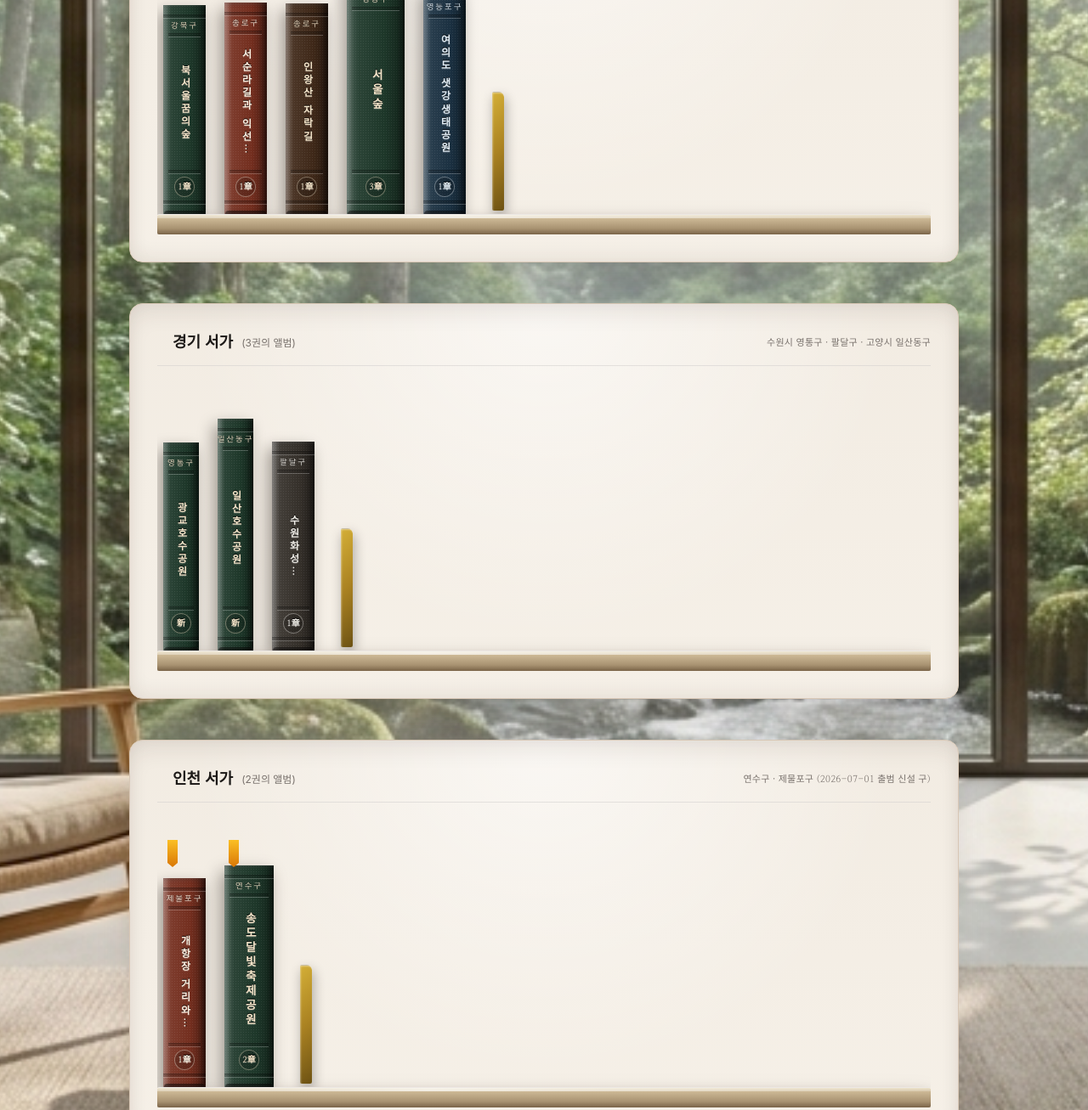
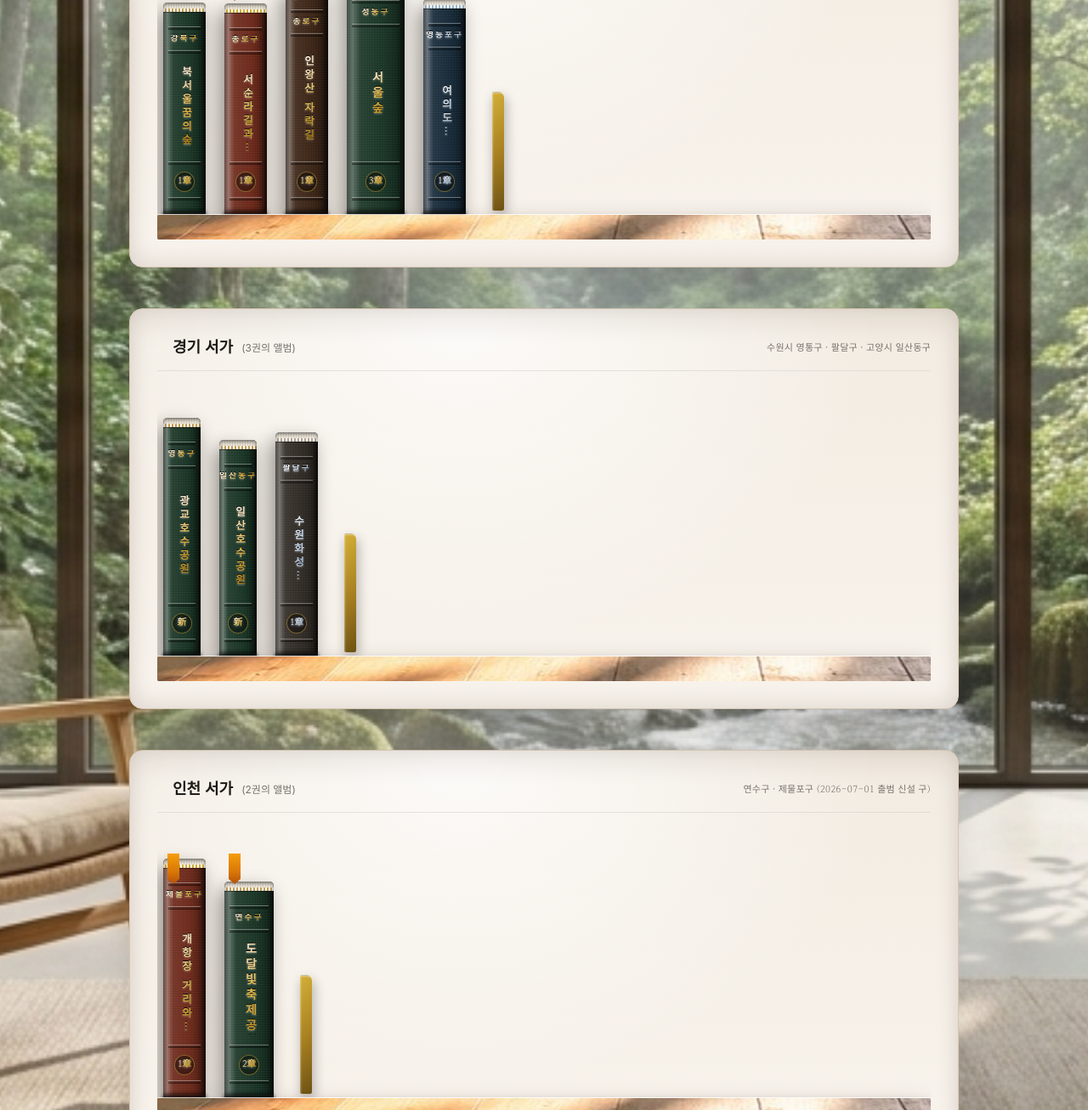
Before and after one commit to wikys0609-tech/picnic, an Astro site: page / in a window 1280 px wide. Shown: the part 840-2147 px from the top of the page at 85% size. Built offline with nearby package versions, Linux system fonts and the light colour scheme; Astro itself is replaced by a stand-in of ours; a web font is replaced by a local one.

Commit message:
feat(design): implement photorealistic oak wood shelves, clothbound textures, exposed paper headcaps, and gold foil debossing

```diff
--- a/src/components/bookshelf/BookSpine.astro
+++ b/src/components/bookshelf/BookSpine.astro
@@ -19,54 +19,54 @@ const isRecent = latestWalk
   ? (new Date('2026-09-27').getTime() - new Date(latestWalk.data.date).getTime()) / (1000 * 60 * 60 * 24) <= 7
   : false;
 
-// 장소 ID 기반 결정적 높이 (245px ~ 280px)
+// 장소 ID 기반 결정적 높이 (245px ~ 285px)
 const idHash = place.id.split('').reduce((acc, char) => acc + char.charCodeAt(0), 0);
-const spineHeight = 245 + (idHash % 36);
+const spineHeight = 248 + (idHash % 34);
 
-// 방문 횟수에 비례하는 두께 (42px ~ 68px)
-let spineWidth = 42;
+// 방문 횟수에 비례하는 두께 (44px ~ 68px)
+let spineWidth = 44;
 if (walkCount === 1) spineWidth = 50;
 else if (walkCount === 2) spineWidth = 58;
 else if (walkCount >= 3) spineWidth = 68;
 
-// 고급 서재 양장본 패브릭 & 금박/은박 팔레트
+// 실사풍 양장본 도록 패브릭 베이스 컬러 및 박(Foil) 종류
 interface SpineTheme {
   bg: string;
-  foil: string;
+  foilClass: string;
   accent: string;
-  ribbon: string;
+  headband: string;
 }
 
 const themeMap: Record<string, SpineTheme> = {
   공원: {
-    bg: '#1E382A', // 깊고 품격 있는 솔숲 그린
-    foil: '#F5E6CA', // 샴페인 웜골드박
-    accent: '#2F523D',
-    ribbon: '#F59E0B',
+    bg: '#183424', // 깊은 브리티시 포레스트 그린 클로스
+    foilClass: 'gold-foil-stamping',
+    accent: '#234C34',
+    headband: '#C5A059',
   },
   동네: {
-    bg: '#752F1F', // 따뜻하고 깊은 테라코타 클로스
-    foil: '#FDF1E2', // 크림 로즈골드박
-    accent: '#96412D',
-    ribbon: '#FBBF24',
+    bg: '#6E2819', // 따스한 빈티지 테라코타 클로스
+    foilClass: 'gold-foil-stamping',
+    accent: '#8C3824',
+    headband: '#D4AF37',
   },
   하천길: {
-    bg: '#1B3142', // 고요하고 지적인 딥 인디고 호수
-    foil: '#E5F0F8', // 실버 플래티넘박
-    accent: '#2A4A62',
-    ribbon: '#38BDF8',
+    bg: '#152938', // 깊은 옥스퍼드 인디고 네이비 클로스
+    foilClass: 'silver-foil-stamping',
+    accent: '#224056',
+    headband: '#9BB8D3',
   },
   산: {
-    bg: '#402919', // 고목과 대지의 앤틱 월넛 브라운
-    foil: '#F5E5C9', // 앤틱 브라스 황동박
-    accent: '#5E3E26',
-    ribbon: '#F59E0B',
+    bg: '#3B2314', // 중후한 앤틱 월넛 가죽/린넨
+    foilClass: 'gold-foil-stamping',
+    accent: '#56351F',
+    headband: '#C5A059',
   },
   기타: {
-    bg: '#36312B', // 단정하고 차분한 차콜 웜 린넨
-    foil: '#EFECE6', // 아이보리 펄박
-    accent: '#4F4840',
-    ribbon: '#D97706',
+    bg: '#302A24', // 차분한 웜 차콜 린넨
+    foilClass: 'silver-foil-stamping',
+    accent: '#473E36',
+    headband: '#B0A396',
   },
 };
 
@@ -78,31 +78,27 @@ const theme = themeMap[type] || themeMap['기타'];
   style={`height: 295px; width: ${spineWidth + 6}px;`}
   data-place-id={place.id}
 >
-  <!-- 7일 이내 최근 방문 실크 리본 북마크 (책 머리에서 자연스럽게 흘러내리는 가름끈) -->
+  <!-- 7일 이내 최근 방문: 책 머리에서 자연스럽게 흘러내리는 실사 실크 가름끈 -->
   {isRecent && (
     <div
-      class="absolute top-1 left-2 z-20 transition-transform duration-300 group-hover:-translate-y-2 pointer-events-none"
+      class="absolute top-2 left-2 z-20 transition-transform duration-300 group-hover:-translate-y-2 pointer-events-none"
       title="최근 7일 이내 다녀온 장소"
     >
       <div
-        class="silk-ribbon w-3 h-8 shadow-md"
-        style={`background: linear-gradient(180deg, #FBBF24 0%, #D97706 100%);`}
+        class="silk-ribbon w-3.5 h-9"
+        style="background: linear-gradient(180deg, #F59E0B 0%, #D97706 60%, #B45309 100%);"
       ></div>
     </div>
   )}
 
-  <!-- 책등 본체 링크 (양장본 도록 스타일) -->
+  <!-- 책등 본체 링크 (실사풍 양장본 도록) -->
   <a
     href={baseUrl(`/places/${place.id}`)}
-    class="book-spine relative block w-full rounded-t-xs transition-all duration-300 ease-out group-hover:-translate-y-5 group-hover:scale-[1.01] group-focus:-translate-y-5 focus:outline-none focus:ring-2 focus:ring-amber-400/80 cursor-pointer overflow-hidden clothbound-texture"
+    class="book-spine book-spine-cloth relative block w-full rounded-t-[5px] transition-all duration-300 ease-out group-hover:-translate-y-5 group-hover:scale-[1.015] group-focus:-translate-y-5 focus:outline-none focus:ring-2 focus:ring-amber-400/80 cursor-pointer overflow-hidden"
     style={`
       height: ${spineHeight}px;
       width: ${spineWidth}px;
       background-color: ${theme.bg};
-      box-shadow:
-        inset 4px 0 5px rgba(255, 255, 255, 0.2),
-        inset -4px 0 6px rgba(0, 0, 0, 0.45),
-        -5px 8px 18px rgba(20, 14, 8, 0.38);
     `}
     data-place-id={place.id}
     data-place-name={name}
@@ -114,67 +110,87 @@ const theme = themeMap[type] || themeMap['기타'];
     data-type-bg={theme.accent}
     aria-label={`${name} 앨범 펼쳐보기 (${walkCount}편 수록)`}
   >
-    <!-- 원통형 책등 하이라이트 & 림라이트 오버레이 -->
-    <div
-      class="absolute inset-0 pointer-events-none"
-      style="background: linear-gradient(90deg, rgba(255,255,255,0.22) 0%, rgba(255,255,255,0.06) 20%, rgba(0,0,0,0.02) 65%, rgba(0,0,0,0.38) 100%);"
-    ></div>
+    <!-- 책 상단 헤드캡 & 속지/꽃천 (Headcap, Pages & Headband) 실사 디테일 -->
+    <div class="w-full h-3 relative overflow-hidden rounded-t-[4px] border-b border-black/40">
+      <!-- 종이 속지 결 (Layered Page Block) -->
+      <div
+        class="absolute inset-0 bg-[#ECE5D8] dark:bg-[#D0C7B8]"
+        style="background-image: repeating-linear-gradient(90deg, rgba(0,0,0,0.08) 0px, rgba(0,0,0,0.08) 1px, transparent 1px, transparent 3px);"
+      ></div>
+      <!-- 꽃천 (Headband) -->
+      <div
+        class="absolute bottom-0 left-0 right-0 h-1"
+        style={`background: repeating-linear-gradient(90deg, #FFFDF8 0px, #FFFDF8 2px, ${theme.headband} 2px, ${theme.headband} 4px);`}
+      ></div>
+      <!-- 헤드캡 상단 안쪽 그림자 -->
+      <div class="absolute inset-0 shadow-[inset_0_2px_4px_rgba(0,0,0,0.55)] pointer-events-none"></div>
+    </div>
 
-    <!-- 양장본 돋을새김 리브 1 (상단) -->
-    <div class="spine-rib absolute top-3 left-0 right-0"></div>
+    <!-- 책등 내부 콘텐츠 레이아웃 -->
+    <div class="relative z-1 h-[calc(100%-12px)] flex flex-col justify-between items-center py-3.5 px-1.5">
+      <!-- 양장본 돋을새김 리브 1 (상단) -->
+      <div class="w-full flex flex-col pointer-events-none my-0.5">
+        <div class="h-[1px] bg-white/35"></div>
+        <div class="h-[2px] bg-black/25"></div>
+        <div class="h-[1px] bg-black/50"></div>
+      </div>
 
-    <!-- 책등 텍스트 및 서지 정보 레이아웃 -->
-    <div class="relative z-1 h-full flex flex-col justify-between items-center py-5 px-1.5">
-      <!-- 상단 시군구 소형 라벨 (정갈한 금박/은박 음각 레터링) -->
-      <div class="flex flex-col items-center">
+      <!-- 상단 시군구 소형 라벨 (실사풍 금박/은박 음각 레터링) -->
+      <div class="flex flex-col items-center my-1">
         <span
-          class="text-[9.5px] font-serif font-medium tracking-[0.2em] opacity-85 truncate max-w-full text-center leading-none foil-deboss"
-          style={`color: ${theme.foil};`}
+          class={`text-[9.5px] font-serif font-bold tracking-[0.24em] truncate max-w-full text-center leading-none ${theme.foilClass}`}
         >
           {sigungu.split(' ').pop()}
         </span>
       </div>
 
       <!-- 양장본 돋을새김 리브 2 (제목 위) -->
-      <div class="spine-rib w-full my-1"></div>
+      <div class="w-full flex flex-col pointer-events-none my-1">
+        <div class="h-[1px] bg-white/35"></div>
+        <div class="h-[2px] bg-black/25"></div>
+        <div class="h-[1px] bg-black/50"></div>
+      </div>
 
-      <!-- 중앙 세로쓰기 장소명 (Gowun Batang 볼드 & 금박 음각) -->
+      <!-- 중앙 세로쓰기 장소명 (Gowun Batang 볼드 & 금박/은박 프레스 각인) -->
       <div class="flex-1 flex items-center justify-center my-2 overflow-hidden">
         <h3
-          class="writing-vertical font-serif font-bold text-center tracking-[0.26em] line-clamp-1 select-none foil-deboss"
-          style={`
-            color: ${theme.foil};
-            font-size: ${spineWidth >= 58 ? '13.5px' : '12px'};
-          `}
+          class={`writing-vertical font-serif font-bold text-center tracking-[0.28em] line-clamp-1 select-none ${theme.foilClass}`}
+          style={`font-size: ${spineWidth >= 58 ? '14px' : '12.5px'};`}
         >
           {name}
         </h3>
       </div>
 
       <!-- 양장본 돋을새김 리브 3 (제목 아래) -->
-      <div class="spine-rib w-full my-1"></div>
+      <div class="w-full flex flex-col pointer-events-none my-1">
+        <div class="h-[1px] bg-white/35"></div>
+        <div class="h-[2px] bg-black/25"></div>
+        <div class="h-[1px] bg-black/50"></div>
+      </div>
 
       <!-- 하단 권수/장 표시 (우아한 북바인더 금박 인장 메달리온) -->
-      <div class="flex flex-col items-center">
+      <div class="flex flex-col items-center my-1">
         <div
-          class="w-6 h-6 rounded-full border flex items-center justify-center font-serif text-[10px] font-bold foil-deboss"
-          style={`
-            border-color: ${theme.foil}60;
-            color: ${theme.foil};
-            background-color: rgba(0, 0, 0, 0.18);
-          `}
+          class="w-6 h-6 rounded-full border border-amber-300/40 dark:border-amber-200/30 flex items-center justify-center font-serif text-[10.5px] font-bold shadow-inner"
+          style="background: radial-gradient(circle, rgba(0,0,0,0.3) 0%, rgba(0,0,0,0.5) 100%);"
         >
-          {walkCount > 0 ? `${walkCount}章` : '新'}
+          <span class={theme.foilClass}>
+            {walkCount > 0 ? `${walkCount}章` : '新'}
+          </span>
         </div>
       </div>
+
+      <!-- 양장본 돋을새김 리브 4 (하단) -->
+      <div class="w-full flex flex-col pointer-events-none my-0.5">
+        <div class="h-[1px] bg-white/35"></div>
+        <div class="h-[2px] bg-black/25"></div>
+        <div class="h-[1px] bg-black/50"></div>
+      </div>
     </div>
-
-    <!-- 양장본 돋을새김 리브 4 (하단) -->
-    <div class="spine-rib absolute bottom-3 left-0 right-0"></div>
   </a>
 
   <!-- 책 바닥 선반 접촉 그림자 (Contact Shadow) -->
-  <div class="absolute -bottom-1 left-1 right-1 h-2 bg-black/45 dark:bg-black/80 blur-xs rounded-full pointer-events-none group-hover:scale-75 group-hover:opacity-40 transition-all duration-300"></div>
+  <div class="absolute -bottom-1.5 left-0.5 right-0.5 h-2.5 bg-black/60 dark:bg-black/90 blur-[2px] rounded-full pointer-events-none group-hover:scale-75 group-hover:opacity-40 transition-all duration-300"></div>
 </div>
 
 <script>
--- a/src/components/bookshelf/Bookshelf.astro
+++ b/src/components/bookshelf/Bookshelf.astro
@@ -1,6 +1,7 @@
 ---
 import type { CollectionEntry } from 'astro:content';
 import BookSpine from './BookSpine.astro';
+import { baseUrl } from '@/lib/utils/url';
 import { MapPin, Flame, Clock } from '@lucide/astro';
 
 interface Props {
@@ -57,9 +58,16 @@ const gyeonggiTiers = chunkShelfTiers(gyeonggiPlaces, 8);
 const incheonTiers = chunkShelfTiers(incheonPlaces, 8);
 const recentTiers = chunkShelfTiers(recentSortedPlaces, 8);
 const countTiers = chunkShelfTiers(countSortedPlaces, 8);
+
+const woodShelfDay = baseUrl('/assets/textures/oak-shelf-day.jpg');
+const woodShelfNight = baseUrl('/assets/textures/oak-shelf-night.jpg');
 ---
 
-<div class="bookshelf-section w-full relative z-10" id="bookshelf-container">
+<div
+  class="bookshelf-section w-full relative z-10"
+  id="bookshelf-container"
+  style={`--bg-shelf-wood: url('${woodShelfDay}'); --bg-shelf-wood-dark: url('${woodShelfNight}');`}
+>
   <!-- 상단 제어 바: 세련된 에디토리얼 글래스 패널 -->
   <div class="p-6 sm:p-8 rounded-2xl bg-white/80 dark:bg-stone-900/80 backdrop-blur-md border border-stone-200/90 dark:border-stone-800 shadow-sm flex flex-col sm:flex-row items-start sm:items-center justify-between gap-4 mb-8">
     <div>
--- a/src/styles/global.css
+++ b/src/styles/global.css
@@ -68,108 +68,93 @@
 
 /* 고풍스럽고 따뜻한 아키텍처 라이브러리 서가 (Architectural Wooden Bookcase) */
 .library-bookcase {
-  background-color: #F7F3EC;
+  background-color: #F6F1EA;
   background-image:
-    radial-gradient(ellipse at 50% 0%, rgba(255, 255, 255, 0.6) 0%, transparent 60%),
-    linear-gradient(180deg, rgba(235, 225, 212, 0.4) 0%, rgba(245, 239, 230, 0.8) 100%);
-  border: 1px solid #D8C7B5;
+    radial-gradient(ellipse at 40% 0%, rgba(255, 255, 255, 0.8) 0%, transparent 60%),
+    linear-gradient(180deg, rgba(240, 232, 220, 0.6) 0%, rgba(248, 243, 236, 0.95) 100%);
+  border: 1px solid #D6C4B0;
   box-shadow:
-    inset 0 14px 28px -6px rgba(45, 30, 15, 0.1),
-    inset 0 -8px 20px rgba(45, 30, 15, 0.06),
-    0 20px 48px -8px rgba(35, 22, 12, 0.16);
+    inset 0 16px 36px -8px rgba(45, 28, 12, 0.12),
+    inset 0 -10px 24px rgba(45, 28, 12, 0.08),
+    0 22px 52px -10px rgba(35, 20, 10, 0.18);
 }
 
 .dark .library-bookcase {
-  background-color: #161310;
+  background-color: #15110E;
   background-image:
-    radial-gradient(ellipse at 50% 0%, rgba(255, 215, 160, 0.05) 0%, transparent 65%),
-    linear-gradient(180deg, #1A1511 0%, #120F0D 100%);
-  border: 1px solid #362920;
+    radial-gradient(ellipse at 40% 0%, rgba(255, 215, 160, 0.06) 0%, transparent 65%),
+    linear-gradient(180deg, #181410 0%, #100D0B 100%);
+  border: 1px solid #36281E;
   box-shadow:
-    inset 0 16px 36px -6px rgba(0, 0, 0, 0.7),
-    inset 0 -10px 24px rgba(0, 0, 0, 0.5),
-    0 24px 60px -8px rgba(0, 0, 0, 0.85);
+    inset 0 18px 40px -8px rgba(0, 0, 0, 0.75),
+    inset 0 -12px 28px rgba(0, 0, 0, 0.55),
+    0 26px 64px -10px rgba(0, 0, 0, 0.9);
 }
 
-/* 묵직한 원목 선반 (Solid Oak Shelf Plank - 24px 두께감) */
+/* 실사풍 묵직한 원목 선반 (Photorealistic Oak Wood Shelf Plank - 30px 두께감) */
 .wood-shelf-plank {
-  height: 24px;
+  height: 30px;
   width: 100%;
   position: relative;
   border-radius: 2px;
-  background: linear-gradient(180deg,
-    #E8DCBE 0%,
-    #CDB996 18%,
-    #A89271 70%,
-    #7A6448 100%
-  );
-  border-top: 1.5px solid rgba(255, 255, 255, 0.85);
+  background-image: var(--bg-shelf-wood, linear-gradient(180deg, #E8DCBE 0%, #A89271 70%, #7A6448 100%));
+  background-size: cover;
+  background-position: center;
+  background-repeat: no-repeat;
+  border-top: 1.5px solid rgba(255, 255, 255, 0.75);
   box-shadow:
-    0 16px 32px -4px rgba(40, 25, 12, 0.4),
-    0 6px 14px -2px rgba(40, 25, 12, 0.25);
-}
-
-.wood-shelf-plank::before {
-  content: '';
-  position: absolute;
-  top: 0;
-  left: 0;
-  right: 0;
-  height: 4px;
-  background: linear-gradient(90deg,
-    rgba(255, 255, 255, 0.3) 0%,
-    rgba(255, 255, 255, 0.7) 35%,
-    rgba(255, 255, 255, 0.2) 100%
-  );
-  pointer-events: none;
+    0 18px 36px -4px rgba(35, 20, 10, 0.45),
+    0 8px 16px -2px rgba(35, 20, 10, 0.28);
 }
 
 .dark .wood-shelf-plank {
-  background: linear-gradient(180deg,
-    #4D3C2E 0%,
-    #382A1F 18%,
-    #241A13 70%,
-    #150F0B 100%
-  );
-  border-top: 1.5px solid rgba(255, 255, 255, 0.18);
+  background-image: var(--bg-shelf-wood-dark, linear-gradient(180deg, #4D3C2E 0%, #241A13 70%, #150F0B 100%));
+  border-top: 1.5px solid rgba(255, 255, 255, 0.15);
   box-shadow:
-    0 20px 40px -4px rgba(0, 0, 0, 0.85),
-    0 8px 18px -2px rgba(0, 0, 0, 0.65);
+    0 22px 44px -4px rgba(0, 0, 0, 0.88),
+    0 10px 20px -2px rgba(0, 0, 0, 0.7);
 }
 
-.dark .wood-shelf-plank::before {
-  background: linear-gradient(90deg,
-    rgba(255, 220, 180, 0.08) 0%,
-    rgba(255, 220, 180, 0.2) 35%,
-    rgba(255, 220, 180, 0.05) 100%
-  );
+/* 실사풍 양장본 직물 린넨 텍스처 (Photorealistic Clothbound Spine Material) */
+.book-spine-cloth {
+  background-image:
+    radial-gradient(rgba(255, 255, 255, 0.06) 1px, transparent 1px),
+    repeating-linear-gradient(0deg, rgba(255,255,255,0.035) 0px, rgba(255,255,255,0.035) 1px, transparent 1px, transparent 2px),
+    repeating-linear-gradient(90deg, rgba(0,0,0,0.04) 0px, rgba(0,0,0,0.04) 1px, transparent 1px, transparent 2px),
+    linear-gradient(90deg,
+      rgba(0,0,0,0.48) 0%,
+      rgba(255,255,255,0.3) 10%,
+      rgba(255,255,255,0.06) 24%,
+      rgba(0,0,0,0.02) 65%,
+      rgba(0,0,0,0.3) 90%,
+      rgba(0,0,0,0.65) 100%
+    );
+  background-size: 3px 3px, 2px 2px, 2px 2px, 100% 100%;
+  box-shadow:
+    inset 4px 0 5px rgba(255, 255, 255, 0.22),
+    inset -4px 0 6px rgba(0, 0, 0, 0.5),
+    -6px 10px 22px rgba(15, 10, 5, 0.42);
 }
 
-/* 양장본 패브릭 린넨 텍스처 (Clothbound Texture Overlay) */
-.clothbound-texture {
-  background-image: radial-gradient(rgba(255, 255, 255, 0.08) 1px, transparent 1px);
-  background-size: 3px 3px;
+/* 실사풍 금박/은박 음각 프레스 효과 (Photorealistic Metallic Foil Debossing) */
+.gold-foil-stamping {
+  background: linear-gradient(135deg, #FFF9ED 0%, #F5DEB3 25%, #E2BE53 50%, #C39626 80%, #946A10 100%);
+  -webkit-background-clip: text;
+  -webkit-text-fill-color: transparent;
+  filter: drop-shadow(0 -1px 0 rgba(0, 0, 0, 0.95)) drop-shadow(0 1px 1px rgba(255, 255, 255, 0.35));
 }
 
-/* 양장본 돋을새김 가로 리브 (Spine Raised Bands) */
-.spine-rib {
-  height: 3px;
-  width: 100%;
-  background: rgba(0, 0, 0, 0.2);
-  box-shadow:
-    0 1px 0 rgba(255, 255, 255, 0.22),
-    0 -1px 0 rgba(0, 0, 0, 0.32);
+.silver-foil-stamping {
+  background: linear-gradient(135deg, #FFFFFF 0%, #EFF4FA 25%, #C9D8E8 50%, #9EB0C4 80%, #687D92 100%);
+  -webkit-background-clip: text;
+  -webkit-text-fill-color: transparent;
+  filter: drop-shadow(0 -1px 0 rgba(0, 0, 0, 0.95)) drop-shadow(0 1px 1px rgba(255, 255, 255, 0.35));
 }
 
 /* 실크 리본 가름끈 (Silk Bookmark Ribbon) */
 .silk-ribbon {
-  clip-path: polygon(0 0, 100% 0, 100% calc(100% - 5px), 50% 100%, 0 calc(100% - 5px));
-  box-shadow: 1px 3px 6px rgba(0, 0, 0, 0.35);
-}
-
-/* 책등 음각 박 텍스트 효과 (Debossed Foil Stamping) */
-.foil-deboss {
-  text-shadow: 0 -1px 0 rgba(0, 0, 0, 0.75), 0 1px 1px rgba(255, 255, 255, 0.2);
+  clip-path: polygon(0 0, 100% 0, 100% calc(100% - 6px), 50% 100%, 0 calc(100% - 6px));
+  box-shadow: 2px 4px 8px rgba(0, 0, 0, 0.4);
 }
 
 /* 아키텍처 브라스/우드 북엔드 */
@@ -182,6 +167,14 @@
   box-shadow:
     2px 6px 14px rgba(0, 0, 0, 0.3),
     inset 1px 1px 2px rgba(255, 255, 255, 0.4);
+}
+
+.dark .shelf-bookend {
+  background: linear-gradient(135deg, #A88728 0%, #7A5E16 50%, #42320A 100%);
+  border-top: 1px solid rgba(255, 255, 255, 0.25);
+  box-shadow:
+    3px 8px 18px rgba(0, 0, 0, 0.7),
+    inset 1px 1px 2px rgba(255, 255, 255, 0.25);
 }
 
 .dark .shelf-bookend {
```
Also changed, not shown: public/assets/textures/bookcloth-texture.png (added), public/assets/textures/oak-shelf-day.jpg (added), public/assets/textures/oak-shelf-night.jpg (added).
